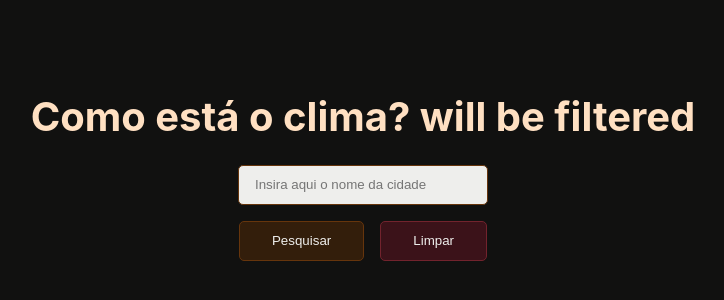
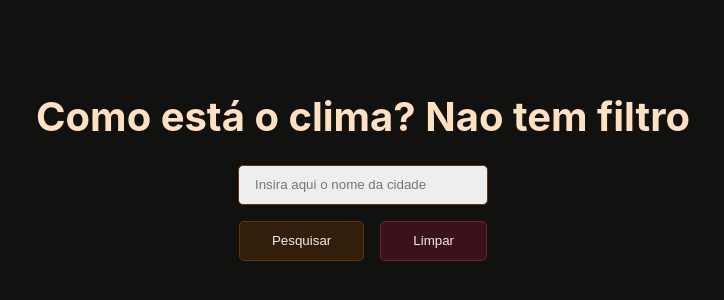
Before and after one commit to alysonvilela/GraphQL-Nextjs, a Next.js app: page /weather in a window 1280 px wide. Shown: the part 224-524 px from the top of the page, without its empty margins (277-1001 px from the left). Built offline with nearby package versions, Linux system fonts and the light colour scheme.

Commit message:
fix(Weather): Testing GH PR Body template

```diff
--- a/src/pages/weather/index.tsx
+++ b/src/pages/weather/index.tsx
@@ -57,7 +57,6 @@ const WeatherApp = () => {
     return convert
   }, [])
 
-  const filter = 'will be filtered'
   const getApi = async () => {
     if (search?.value) {
       const { data: weatherData } = await axios.get<DataProps>(
@@ -79,7 +78,7 @@ const WeatherApp = () => {
     <S.Body>
       <S.Container>
         <S.Wrapper>
-          <h1>Como está o clima? {filter}</h1>
+          <h1>Como está o clima? Nao tem filtro</h1>
           {data && (
             <S.Popup>
               <S.PopupFirstSection>
```
Also changed, not shown: 1 other file (tests, documents, lock files or other folders).
